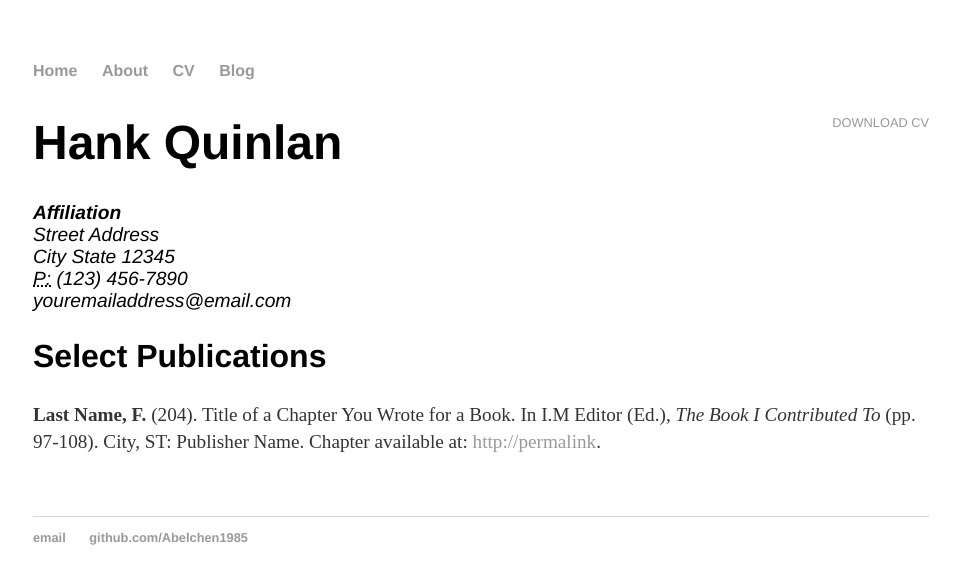
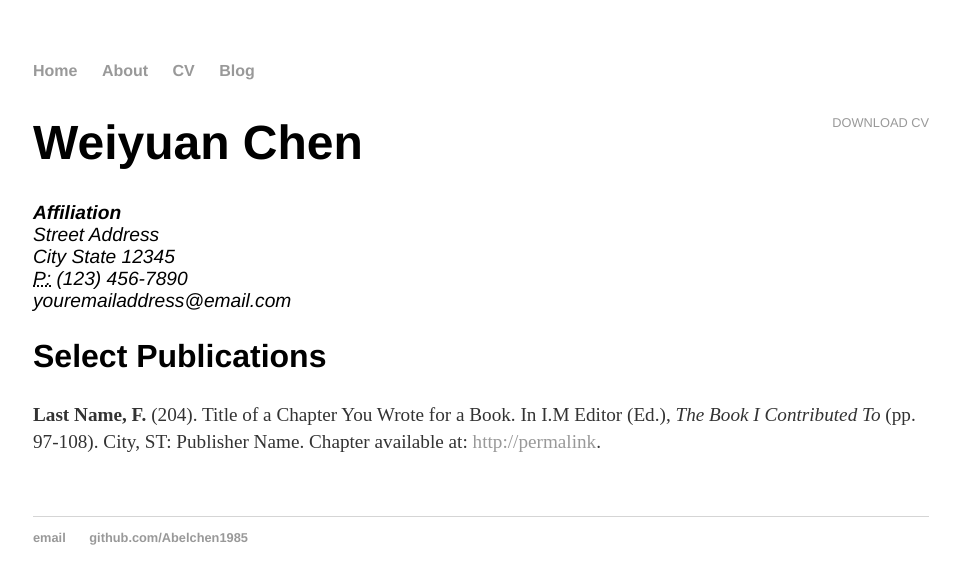
Before and after one commit to Abelchen1985/Abelchen1985.github.io-, a Jekyll site: the page built from cv/index.html, in a window 1280 px wide. Shown: the top 584 px of the page, without its empty margins (159-1119 px from the left). Built offline with Jekyll 4.4.1, drawn with Linux system fonts in a browser that asks for light colours.

Commit message:
Update index.html

```diff
--- a/cv/index.html
+++ b/cv/index.html
@@ -5,7 +5,7 @@ title: CV of Your Name
 
 	<div class="cv">
 		<a href="#" class="download" title="Download CV as PDF">Download CV</a>
-					<h1>Hank Quinlan</h1>
+					<h1>Weiyuan Chen</h1>
 					<address>
 					<strong>Affiliation</strong><br>
 					Street Address<br>
```
